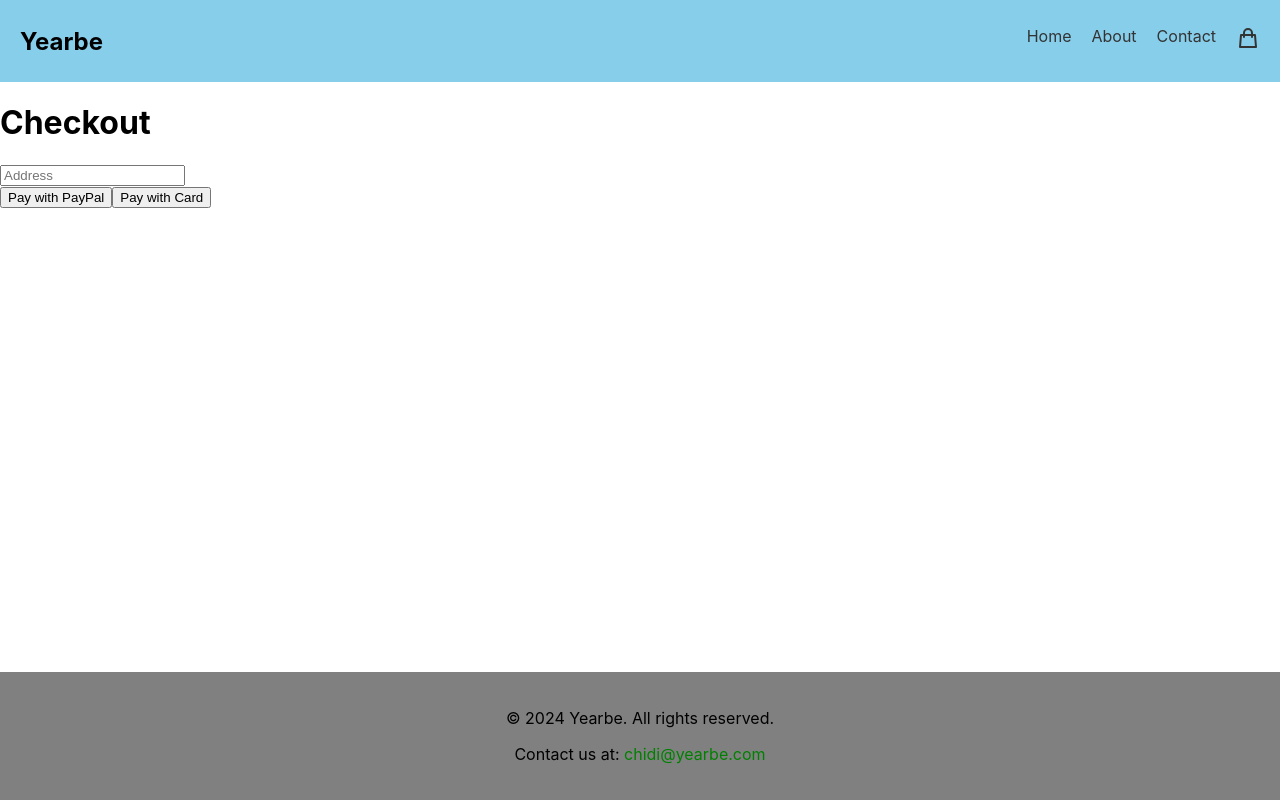
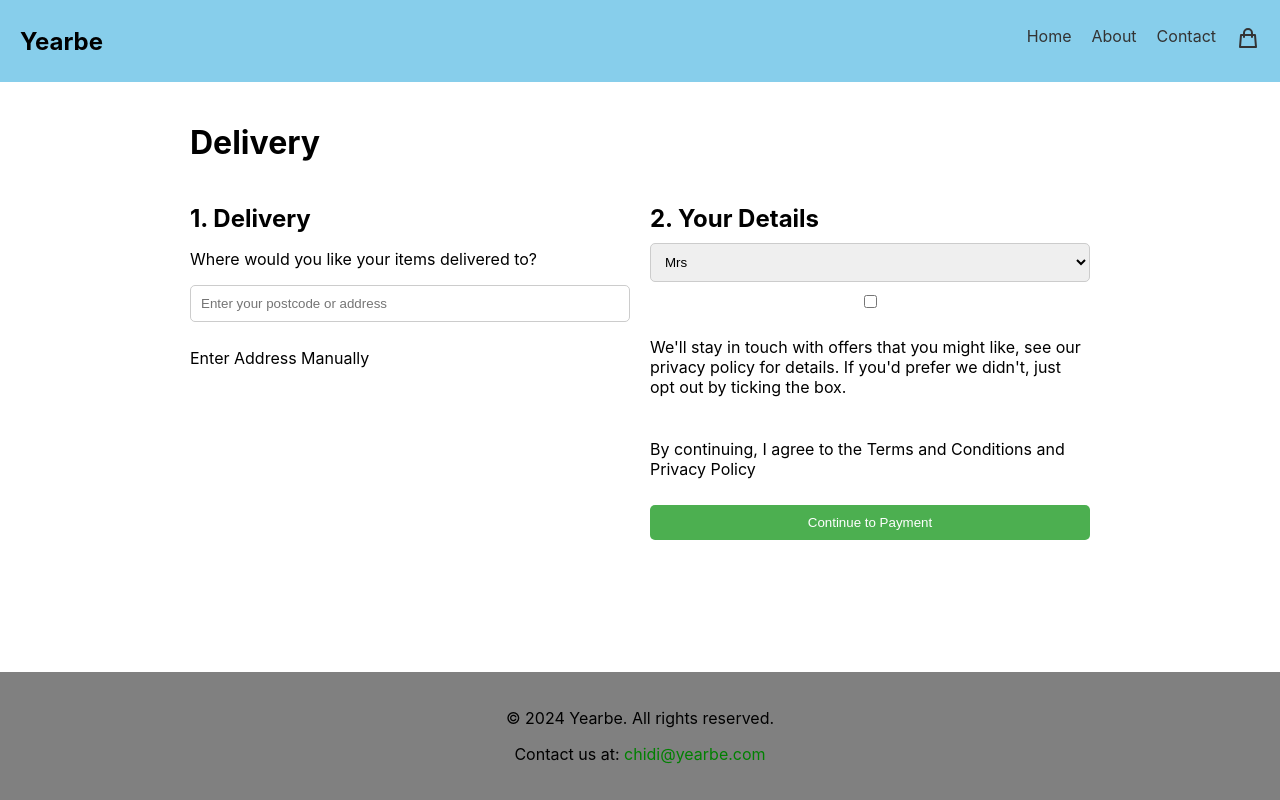
Before and after one commit to cnwanneka/yearbe, a React (Create React App) app: page /checkout in a window 1280 px wide. Built offline with nearby package versions, Linux system fonts and the light colour scheme.

Commit message:
updated Checkout

```diff
--- /dev/null
+++ b/src/components/CheckoutPage.css
@@ -0,0 +1,47 @@
+
+/* CheckoutPage.css */
+
+.checkout-container {
+    margin: 0 auto;
+    max-width: 900px;
+    padding: 20px;
+}
+
+.checkout-columns {
+    display: flex;
+    justify-content: space-between;
+    gap: 20px;
+}
+
+.column {
+    flex: 1;
+}
+
+.column h2 {
+    margin-bottom: 10px;
+}
+
+.column form {
+    display: flex;
+    flex-direction: column;
+    gap: 10px;
+}
+
+.column form input, .column form select {
+    padding: 10px;
+    border: 1px solid #ccc;
+    border-radius: 5px;
+}
+
+.checkout-container button {
+    background-color: #4CAF50;
+    color: white;
+    border: none;
+    padding: 10px 20px;
+    border-radius: 5px;
+    cursor: pointer;
+}
+
+.checkout-container button:hover {
+    background-color: #45a049;
+}
--- a/src/components/CheckoutPage.js
+++ b/src/components/CheckoutPage.js
@@ -1,43 +1,63 @@
 // CheckoutPage.js
-import React, { useContext, useState } from 'react';
-import { CartContext } from './CartContext';
+import React, { useState } from 'react';
+import { useNavigate } from 'react-router-dom';
+import './CheckoutPage.css';
 
 function CheckoutPage() {
-    const { cart } = useContext(CartContext);
-    const [billingDetails, setBillingDetails] = useState({ /* ...state fields... */ });
+    const [deliveryDetails, setDeliveryDetails] = useState({ address: '', title: 'Mrs', firstName: '', lastName: '', mobile: '', email: '' });
+    const [optOut, setOptOut] = useState(false);
+    const navigate = useNavigate();
 
     const handleFormChange = (event) => {
-        setBillingDetails({ ...billingDetails, [event.target.name]: event.target.value });
+        setDeliveryDetails({ ...deliveryDetails, [event.target.name]: event.target.value });
     };
 
-    const handlePaypalCheckout = () => {
-        // Logic to handle PayPal checkout
+    const handleOptOutChange = () => {
+        setOptOut(!optOut);
     };
 
-    const handleCardCheckout = () => {
-        // Logic to handle Card checkout
+    const handleCheckout = () => {
+        // add logic for proceeding to the payment step
+
+        if (!deliveryDetails.address || !deliveryDetails.firstName || !deliveryDetails.lastName) {
+            alert("Please fill in all required fields.");
+            return;
+        }
+
+        // Navigate to a payment page or handle the payment process
+        navigate('/payment'); // Example: navigate to a payment page
     };
 
     return (
-        <div>
-            <h1>Checkout</h1>
-            {/* Summary of Cart Items */}
-            {cart.map((item, index) => (
-                <div key={index}>
-                    <p>{item.title} - Quantity: {item.quantity}</p>
+        <div className="checkout-container">
+            <h1>Delivery</h1>
+            <div className="checkout-columns">
+                <div className="column">
+                    <h2>1. Delivery</h2>
+                    <p>Where would you like your items delivered to?</p>
+                    <form>
+                        <input type="text" name="address" placeholder="Enter your postcode or address" onChange={handleFormChange} />
+                        <p>Enter Address Manually</p>
+                        {/* Add logic for address suggestions here */}
+                    </form>
                 </div>
-            ))}
-
-            {/* Billing/Shipping Form */}
-            <form onChange={handleFormChange}>
-                {/* Form fields for billing/shipping details */}
-                <input type="text" name="address" placeholder="Address" />
-                {/* Additional fields... */}
-            </form>
-
-            {/* Payment Options */}
-            <button onClick={handlePaypalCheckout}>Pay with PayPal</button>
-            <button onClick={handleCardCheckout}>Pay with Card</button>
+                <div className="column">
+                    <h2>2. Your Details</h2>
+                    <form>
+                        {/* Additional form fields */}
+                        <select name="title" onChange={handleFormChange} value={deliveryDetails.title}>
+                            <option value="Mrs">Mrs</option>
+                            {/* Add other options */}
+                        </select>
+                        {/* Add input fields for firstName, lastName, mobile, and email */}
+                        <input type="checkbox" checked={optOut} onChange={handleOptOutChange} />
+                        <p>We'll stay in touch with offers that you might like, see our privacy policy for details. If you'd prefer we didn't, just opt out by ticking the box.</p>
+                        <p>By continuing, I agree to the Terms and Conditions and Privacy Policy
+                        </p>
+                        <button onClick={handleCheckout}>Continue to Payment</button>
+                    </form>
+                </div>
+            </div>
         </div>
     );
 }
```
